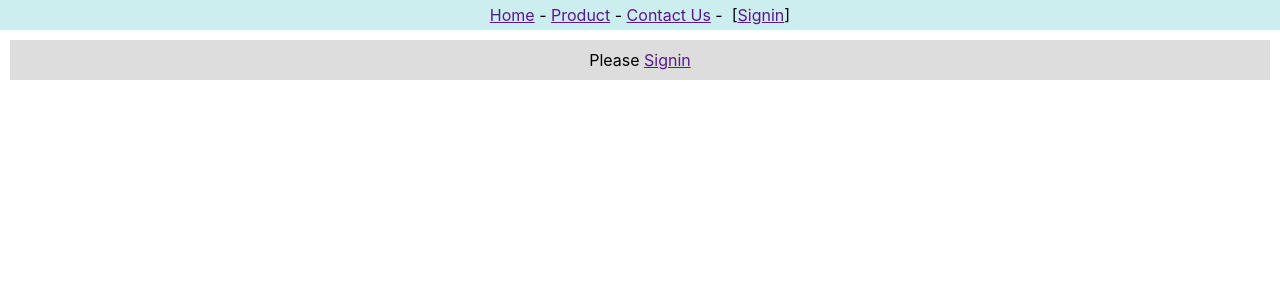
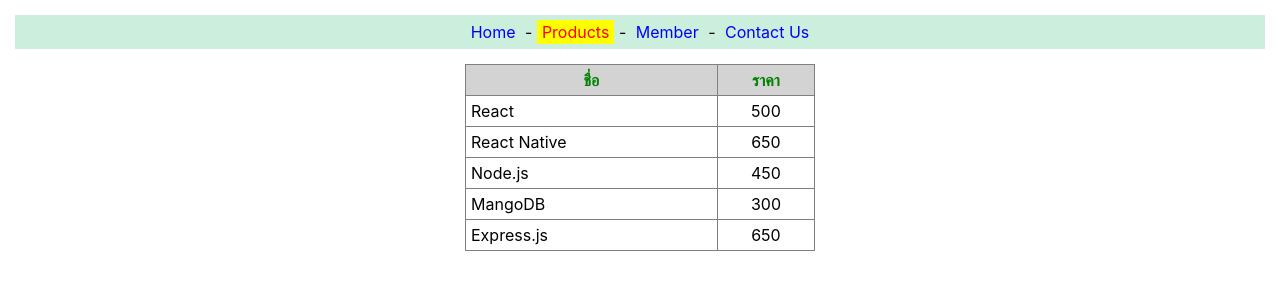
Before and after one commit to Nongmimi/app1, a React (Create React App) app: page /products in a window 1280 px wide. Shown: the top 300 px of the page. Built offline with nearby package versions, Linux system fonts and the light colour scheme.

Commit message:
commit router3
commit router3

```diff
--- a/package.json
+++ b/package.json
@@ -8,6 +8,7 @@
     "@testing-library/user-event": "^13.5.0",
     "react": "^18.3.1",
     "react-dom": "^18.3.1",
+    "react-router-dom": "^6.26.2",
     "react-scripts": "^5.0.1",
     "web-vitals": "^2.1.4"
   },
--- a/src/App.js
+++ b/src/App.js
@@ -1,11 +1,11 @@
-import React from 'react'
-import { Header, Content, Footer } from './func-components';
-import Calendar from './class-components';
-import Button from './class-components';
-import {Calculator2} from './calculator';
-import {EventData2} from './event-data';
-import RefsFunc from './refs-func'
-import MessageBox from './state-func';
+// import React from 'react'
+// import { Header, Content, Footer } from './func-components';
+// import Calendar from './class-components';
+// import Button from './class-components';
+// import {Calculator2} from './calculator';
+// import {EventData2} from './event-data';
+// import RefsFunc from './refs-func'
+// import MessageBox from './state-func';
 
 // function App(){
 //   return(
@@ -40,16 +40,24 @@
 //      return <MessageBox/>
 // }
 
-import { userContext } from './context';
-import Header2 from './context-header2';
-import Content2 from './context-content2';
+// import { userContext } from './context';
+// import Header2 from './context-header2';
+// import Content2 from './context-content2';
 
-export default function App() {
-     let [user, setUser] = React.useState('')
-     return (
-          <userContext.Provider value={[user, setUser]}>
-               <Header2/>
-               <Content2/>
-          </userContext.Provider>
-     )
+// export default function App() {
+//      let [user, setUser] = React.useState('')
+//      return (
+//           <userContext.Provider value={[user, setUser]}>
+//                <Header2/>
+//                <Content2/>
+//           </userContext.Provider>
+//      )
+// }
+
+import React from 'react'
+import Router2 from './router2'
+import Router3 from './router3'
+
+export default function App(){
+     return <Router3/>
 }
--- /dev/null
+++ b/src/home.js
@@ -0,0 +1,12 @@
+import React from "react";
+
+export default function Home() {
+    return(
+        <p style={{textAlign:'center'}}>
+            <h3>ยินดีต้อนรับสู่ React Store</h3>
+            รายชื่อ <a href="/products">สินค้า</a> ที่เรามีจำหน่าย <br/>
+            แต่ท่านต้องเป็น <a href="/member">สมาชิก</a> จึงจะสั่งซื้อได้ <br/>
+            หากมีข้อสงสัย กรุณา <a href="/contact">ติดต่อเรา</a>
+        </p>
+    )
+}
--- /dev/null
+++ b/src/member.js
@@ -0,0 +1,7 @@
+import React from "react";
+
+export default function Member() {
+    return (
+        <div style={{textAlign:'center'}}>Member Page</div>
+    )
+}
--- /dev/null
+++ b/src/navlink.css
@@ -0,0 +1,19 @@
+.nav {
+    background-color: #ced;
+    padding: 7px;
+    text-align: center;
+    margin: 15px;
+}
+
+.menu {
+    color: blue;
+    text-decoration: none;
+    padding: 2px 5px;
+}
+
+.active_menu {
+    color: red;
+    background-color: yellow;
+    text-decoration: none;
+    padding: 2px 5px;
+}
--- /dev/null
+++ b/src/products.css
@@ -0,0 +1,15 @@
+table{
+    width: 350px;
+    border-collapse: collapse;
+    margin: auto;
+}
+th{
+    background-color: lightgray;
+    color: green;
+}
+th,td{
+    padding: 5px;
+}
+td:nth-child(2){
+    text-align: center;
+}
--- /dev/null
+++ b/src/products.js
@@ -0,0 +1,26 @@
+import React from "react"
+import './products.css'
+
+export default class Products extends React.Component
+{
+    data = [
+        ['React',500],
+        ['React Native',650],
+        ['Node.js',450],
+        ['MangoDB',300],
+        ['Express.js',650],
+    ]
+    render(){
+        return(
+
+            <table border="1">
+                <tr><th>ชื่อ</th><th>ราคา</th></tr>
+                {
+                    this.data.map(d => {
+                        return <tr><td>{d[0]}</td><td>{d[1]}</td></tr>
+                    })
+                }
+            </table>
+        )
+    }
+}
--- /dev/null
+++ b/src/router2.js
@@ -0,0 +1,26 @@
+import React from "react";
+import { BrowserRouter, NavLink } from "react-router-dom";
+import './navlink.css';
+
+export default function Router2(){
+    return(
+        <BrowserRouter>
+            <nav className="nav">
+                <NavLink to='/'
+                    className={({isActive})=>
+                        isActive?"active_menu":"menu"}
+                    style={({isActive})=>{
+                        return{
+                            fontWeight: isActive ? "bold" : ""
+                    };
+                }}>Home</NavLink>-&nbsp;
+                <NavLink to='/products' className={({isActive})=>isActive?"active_menu":"menu"}>
+                    Products</NavLink>-&nbsp;
+                <NavLink to='/member' className={({isActive})=>isActive?"active_menu":"menu"}>
+                    Member</NavLink>-&nbsp;
+                <NavLink to='/contact' className={({isActive})=>isActive?"active_menu":"menu"}>
+                    Contact Us</NavLink>
+            </nav>
+        </BrowserRouter>
+    )
+}
--- /dev/null
+++ b/src/router3.js
@@ -0,0 +1,37 @@
+import React from "react";
+import { BrowserRouter, NavLink, Route, Routes } from "react-router-dom";
+import './navlink.css'
+import Products from './products'
+import Home from "./home";
+import Member from "./member";
+
+export default function Router3(){
+    return(
+        <BrowserRouter>
+            <nav className="nav">
+                <NavLink to ='/' className={({isActive})=>isActive?
+                    "active_menu":"menu"} style={({isActive})=>{
+                    return{
+                        fontWeight: isActive ? "bold":""
+                    };
+                }}>Home</NavLink> -&nbsp;
+                <NavLink to ='/products' className={({isActive})=>
+                    isActive?"active_menu":"menu"}>
+                    Products</NavLink> -&nbsp;
+                <NavLink to ='/member' className={({isActive})=>
+                    isActive?"active_menu":"menu"}>
+                    Member</NavLink> -&nbsp;
+                <NavLink to ='/contact' className={({isActive})=>
+                    isActive?"active_menu":"menu"}>
+                    Contact Us</NavLink>
+            </nav>
+            <Routes style={{margin: '20px'}}>
+                <Route path="/" element={<Home/>}/>
+                <Route path="/products" element={<Products/>}/>
+                <Route path="/member" Component={Member}/>
+                <Route path="/contact" element={<div style={{textAlign:'center'}}>Contact Page</div>}/>
+                <Route path="/*" element={<div style={{textAlign:'center'}}>Error 404 Not Found</div>}/>
+            </Routes>
+        </BrowserRouter>
+    )
+}
```
Also changed, not shown: 1 other file (tests, documents, lock files or other folders).
